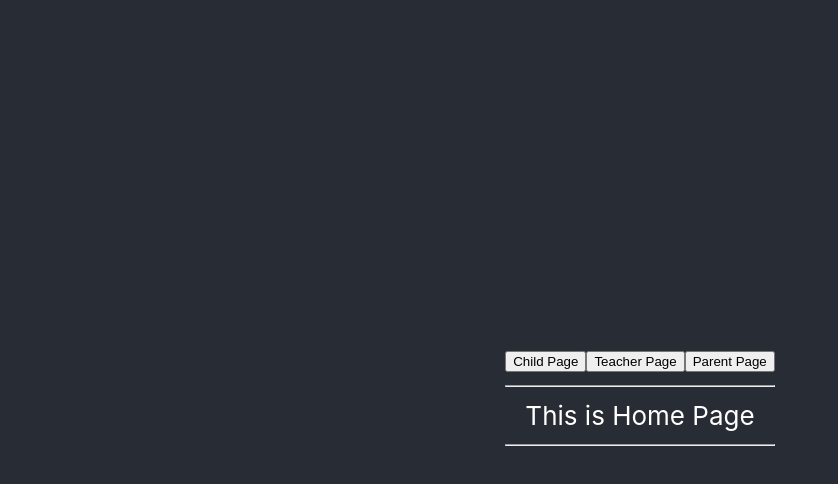
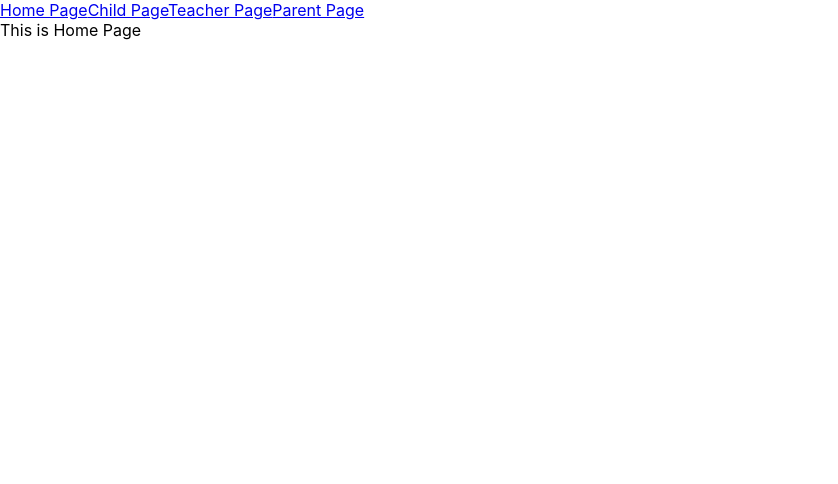
Before and after one commit to Jeck99/KinderGardenApp, a React (Create React App) app: page / in a window 1280 px wide. Shown: the top 484 px of the page, without its empty margins (0-838 px from the left). Built offline with nearby package versions, Linux system fonts and the light colour scheme.

Commit message:
Router with navbar

```diff
--- a/package.json
+++ b/package.json
@@ -8,6 +8,8 @@
     "@testing-library/user-event": "^13.5.0",
     "react": "^17.0.2",
     "react-dom": "^17.0.2",
+    "react-router": "^6.2.1",
+    "react-router-dom": "^6.2.1",
     "react-scripts": "5.0.0",
     "web-vitals": "^2.1.2"
   },
--- a/src/App.js
+++ b/src/App.js
@@ -1,13 +1,14 @@
 import './App.css';
-import HomeComponent from './components/Home/Home.component';
+import { BrowserRouter } from 'react-router-dom';
+import Routing from "./Router";
+import NavbarComponent from './components/Navbar/Navbar.component';
 
 function App() {
   return (
-    <div className="App">
-      <header className="App-header">
-        <HomeComponent/>
-      </header>
-    </div>
+    <BrowserRouter>
+      <NavbarComponent />
+      <Routing />
+    </BrowserRouter>
   );
 }
 
--- a/src/Router.jsx
+++ b/src/Router.jsx
@@ -1,17 +1,16 @@
 import ChildComponent from "./components/Child/Child.component";
 import TeacherComponent from "./components/Teacher/Teacher.component";
 import ParentComponent from "./components/Parent/Parent.component";
-
-const Routing = (props) => {
-    switch (props.page) {
-        case 1:
-            return <ChildComponent />
-        case 2:
-            return <TeacherComponent />
-        case 3:
-            return <ParentComponent />
-        default:
-            return <div></div>;
-    }
+import HomeComponent from "./components/Home/Home.component";
+import { Routes, Route} from 'react-router-dom';
+const Routing = () => {
+    return (
+            <Routes>
+                <Route path="/child" element={<ChildComponent />} />
+                <Route exact path="/" element={<HomeComponent />} />
+                <Route path="/teacher" element={<TeacherComponent />} />
+                <Route path="/parent" element={<ParentComponent />} />
+            </Routes>
+    )
 };
 export default Routing;
--- a/src/components/Home/Home.component.jsx
+++ b/src/components/Home/Home.component.jsx
@@ -1,17 +1,8 @@
-import React, { useState } from 'react';
-import Routing from "../../Router";
+import React from 'react';
 export default function HomeComponent() {
-    const [page, setPage] = useState(0);
-
     return (
         <div>
-            <button onClick={() => setPage(1)}>Child Page</button>
-            <button onClick={() => setPage(2)}>Teacher Page</button>
-            <button onClick={() => setPage(3)}>Parent Page</button>
-            <hr />
             This is Home Page
-            <hr />
-            <Routing page={page}/>
         </div>
     );
 }
--- /dev/null
+++ b/src/components/Navbar/Navbar.component.jsx
@@ -0,0 +1,15 @@
+import React from 'react';
+import { Link } from 'react-router-dom';
+
+const NavbarComponent = () => {
+
+    return (
+        <>
+            <Link to="/">Home Page</Link>
+            <Link to="/child">Child Page</Link>
+            <Link to="/teacher">Teacher Page</Link>
+            <Link to="/parent">Parent Page</Link>
+        </>
+    )
+}
+export default NavbarComponent;
```
